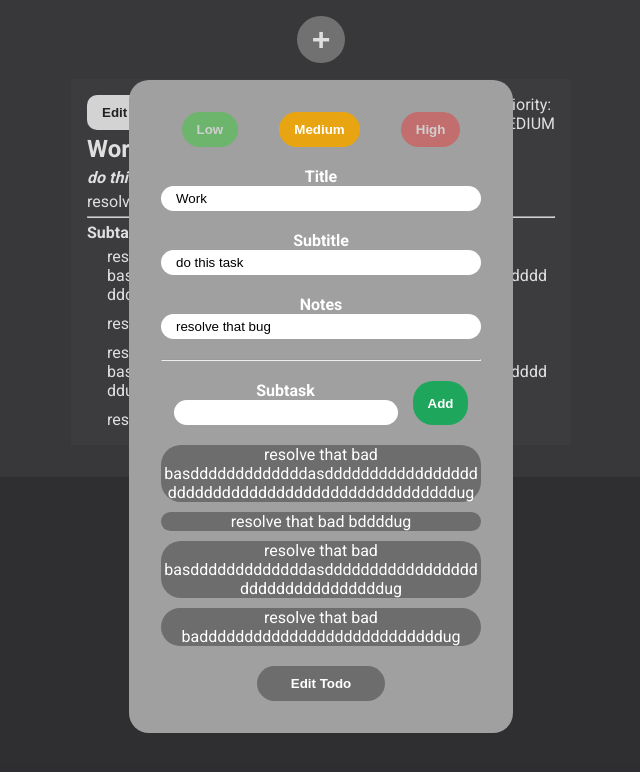
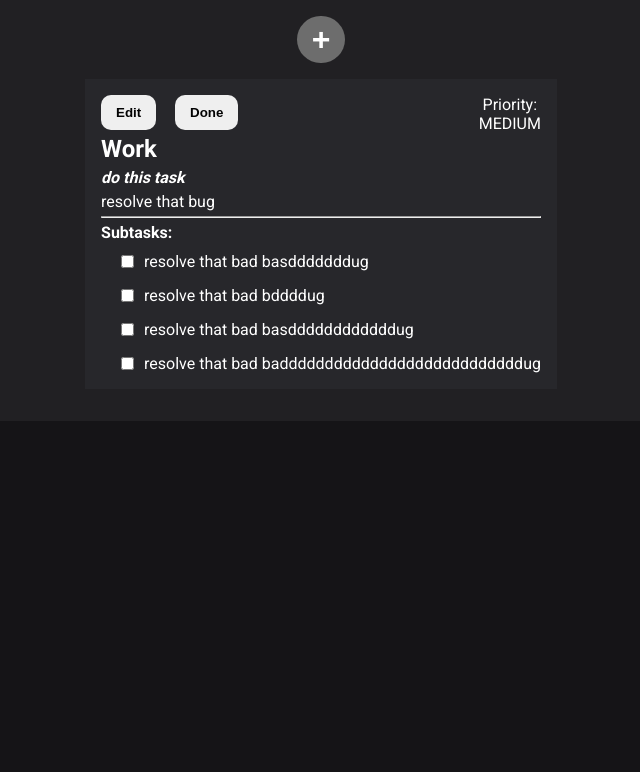
Before and after one commit to Drasty4k/simple-todo, a Next.js app: page / in a window 1280 px wide. Shown: the top 772 px of the page, without its empty margins (319-959 px from the left). Built offline with nearby package versions, Linux system fonts and the light colour scheme.

Commit message:
implemented the complete functionality for the subtasks

```diff
--- a/pages/components/add-todo-modal/add-todo-modal.tsx
+++ b/pages/components/add-todo-modal/add-todo-modal.tsx
@@ -76,6 +76,7 @@ const AddTodoModal: React.FC<Props> = ({
     const newSubtask = {
       id: nanoid(10),
       text: subtaskText,
+      completed: false
     };
     setSubtasks((prev) => [newSubtask, ...prev]);
     setSubtaskText("");
--- a/pages/components/todo/todo-card.module.scss
+++ b/pages/components/todo/todo-card.module.scss
@@ -55,8 +55,8 @@
     li {
       list-style-type: none;
       display: flex;
-      flex-direction: column;
-      gap: 5px;
+      gap: 10px;
+      margin-top: 5px;
 
       .header {
         display: flex;
--- a/pages/components/todo/todo-card.tsx
+++ b/pages/components/todo/todo-card.tsx
@@ -1,4 +1,4 @@
-import { useState } from "react";
+import { Dispatch, SetStateAction, useState } from "react";
 import { Priority, Subtask, Todo } from "../../index";
 import AddTodoModal from "../add-todo-modal/add-todo-modal";
 import styles from "./todo-card.module.scss";
@@ -11,7 +11,14 @@ type Props = {
   priority: Priority;
   subtasks?: Subtask[];
   completed: boolean;
-  toggleCompletedTodo: () => void;
+  todoIndex: number;
+  allTodos: Todo[];
+  toggleCompletedTodo: (index: number, todos: Todo[]) => void
+  toggleCompletedSubTask: (
+    todoIndex: number,
+    todos: Todo[],
+    subtaskIndex: number
+  ) => void;
   updateTodo: (updatedTodo: Todo) => void;
 };
 
@@ -23,10 +30,13 @@ const TodoCard: React.FC<Props> = ({
   priority,
   subtasks,
   completed,
+  todoIndex,
+  allTodos,
   toggleCompletedTodo,
-  updateTodo
+  toggleCompletedSubTask,
+  updateTodo,
 }) => {
-  const [showEditModal, setShowEditModal] = useState<boolean>(true);
+  const [showEditModal, setShowEditModal] = useState<boolean>(false);
   const toggleModal = () => {
     setShowEditModal((prev) => !prev);
   };
@@ -37,7 +47,7 @@ const TodoCard: React.FC<Props> = ({
       >
         <div className={styles.headerButtons}>
           <button onClick={toggleModal}>Edit</button>
-          <button onClick={() => toggleCompletedTodo()}>Done</button>
+          <button onClick={() => toggleCompletedTodo(todoIndex, allTodos)}>Done</button>
         </div>
         <h2 className={styles.title}>{title}</h2>
         <h4 className={styles.subtitle}>{subtitle}</h4>
@@ -49,8 +59,22 @@ const TodoCard: React.FC<Props> = ({
         <hr />
         <h4 className={styles.subtasksTitle}>Subtasks:</h4>
         <ul className={styles.subtasksContainer}>
-          {subtasks?.map(({ id, text }) => (
-            <li key={id}>
+          {subtasks?.map(({ id, text, completed }, index) => (
+            <li
+              key={id}
+              style={
+                completed
+                  ? { textDecoration: "line-through", opacity: ".8" }
+                  : {}
+              }
+            >
+              <input
+                type="checkbox"
+                checked={completed}
+                onChange={() =>
+                  toggleCompletedSubTask(todoIndex, allTodos, index)
+                }
+              />
               <p>{text}</p>
             </li>
           ))}
--- a/pages/index.tsx
+++ b/pages/index.tsx
@@ -18,6 +18,7 @@ export type Todo = {
 export type Subtask = {
   id: string;
   text: string;
+  completed: boolean;
 };
 
 export default function Home() {
@@ -32,19 +33,23 @@ export default function Home() {
       subtasks: [
         {
           id: "asd3",
-          text: "resolve that bad basdddddddddddddasdddddddddddddddddddddddddddddddddddddddddddddddddug",
+          text: "resolve that bad basdddddddug",
+          completed: false,
         },
         {
           id: "asd5",
           text: "resolve that bad bddddug",
+          completed: false,
         },
         {
           id: "asd6",
-          text: "resolve that bad basdddddddddddddasdddddddddddddddddddddddddddddddddug",
+          text: "resolve that bad basddddddddddddug",
+          completed: false,
         },
         {
           id: "asd8",
           text: "resolve that bad badddddddddddddddddddddddddddug",
+          completed: false,
         },
       ],
       completed: false,
@@ -59,6 +64,18 @@ export default function Home() {
     const newTodos = [...todos];
     newTodos[index].completed = !newTodos[index].completed;
     setTodos(newTodos);
+  };
+
+  const toggleCompletedSubTask = (
+    todoIndex: number,
+    todos: Todo[],
+    subtaskIndex: number
+  ) => {
+    const newTodos = [...todos];
+    newTodos[todoIndex].subtasks![subtaskIndex!].completed =
+      !newTodos[todoIndex].subtasks![subtaskIndex!].completed;
+    setTodos(newTodos);
+    console.log(todos);
   };
 
   const updateTodo = (updatedTodo: Todo) => {
@@ -92,8 +109,11 @@ export default function Home() {
               priority={priority}
               subtasks={subtasks}
               completed={completed}
-              toggleCompletedTodo={() => toggleCompletedTodo(index, todos)}
-              updateTodo={updateTodo}
+              todoIndex={index}
+              allTodos={todos}
+              toggleCompletedTodo={toggleCompletedTodo}
+              updateTodo={() => updateTodo}
+              toggleCompletedSubTask={toggleCompletedSubTask}
             />
           )
         )}
```
